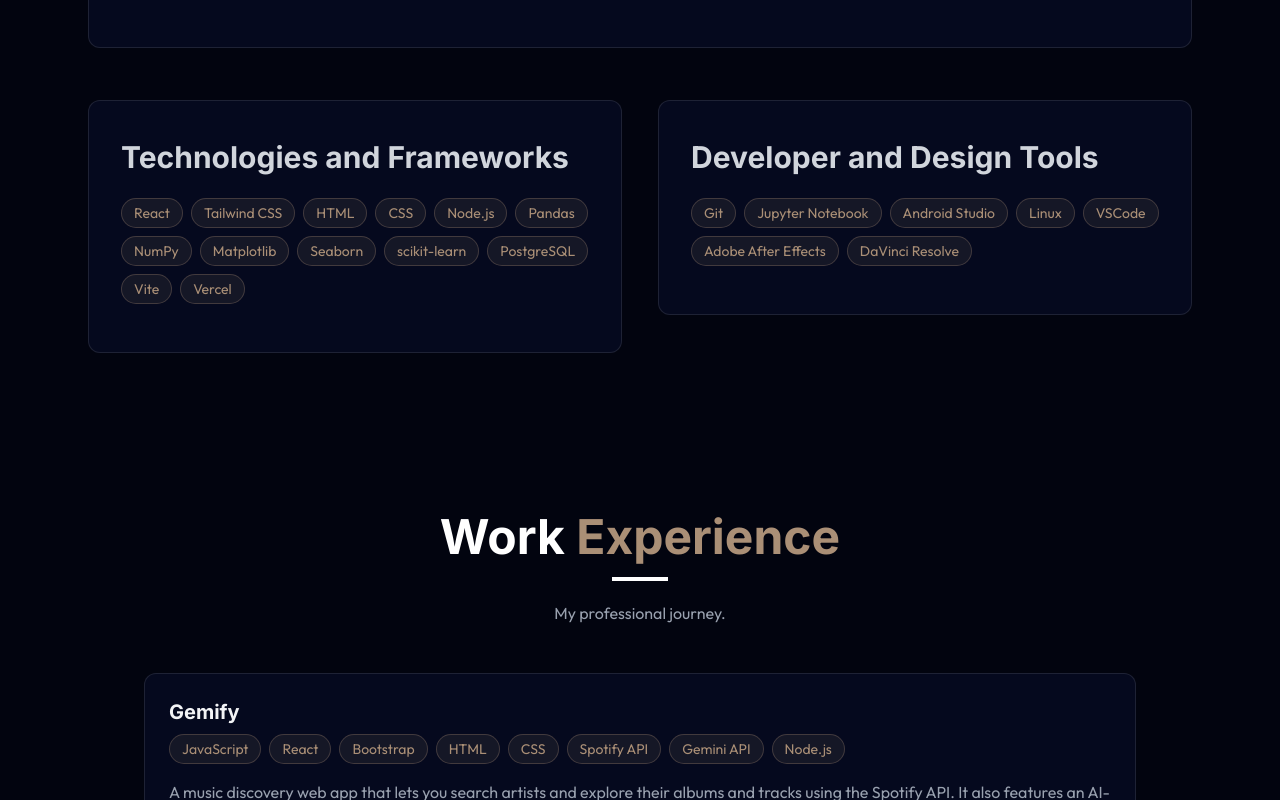
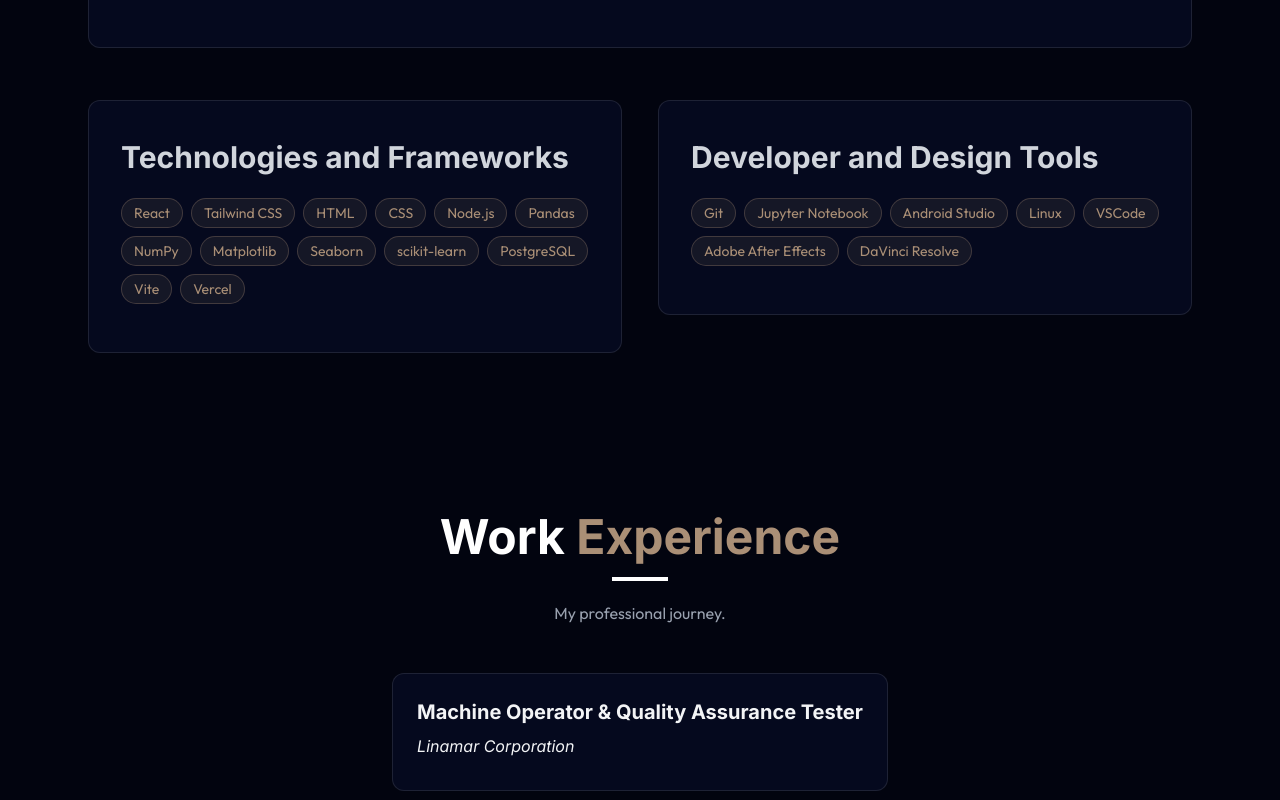
Before and after one commit to louisnguyenn/Louis-Personal-Portfolio, a React (Vite) app: page / in a window 1280 px wide. Shown: the part 2000-2800 px from the top of the page. Built offline with nearby package versions, Linux system fonts and the light colour scheme.

Commit message:
experience structure done

```diff
--- a/src/components/sections/Experience.jsx
+++ b/src/components/sections/Experience.jsx
@@ -1,5 +1,4 @@
 import { ScrollReveal } from '../ScrollReveal'
-import { ArrowRight, Github } from "lucide-react"
 
 export const Experience = () => {
   return (
@@ -16,107 +15,81 @@ export const Experience = () => {
           </p>
         </ScrollReveal>
 
-        {/* project 1 */}
+        {/* experience 1 */}
         <ScrollReveal direction="up" distance={50} duration={0.8}>
           <div className="grid grid-cols-1 gap-6 mb-6">
             <div className="bg-[#05091e] relative p-6 rounded-xl border border-white/10 hover:-translate-y-1 hover:border-[#AA8F76] hover:shadow-2xl hover:shadow-[#AA8F76]/20 transition-all duration-300">
-              <h3 className="text-xl font-bold mb-2">Gemify</h3>
+              <h3 className="text-xl font-bold mb-2">Machine Operator & Quality Assurance Tester</h3>
+              <h3 className="text-l italic mb-2">Linamar Corporation</h3>
 
-              <div className="flex flex-wrap gap-2 mb-4">
-                {["JavaScript", "React", "Bootstrap", "HTML", "CSS", "Spotify API", "Gemini API", "Node.js"].map((tech, key) => (
-                  <span key={key} className="bg-[#AA8F76]/10 text-[#AA8F76] border border-[#AA8F76]/30 py-1 px-3 rounded-full text-sm hover:bg-blue-500/20 hover:shadow-[0_2px_8px_rgba(59,130,246,0.2)] transition duration-300">
-                    {tech}
-                  </span>
-                ))}
-              </div>
-
-              <p className="text-gray-400 mt-4 mb-4">
+              {/* <p className="text-gray-400 mt-4 mb-4">
                 A music discovery web app that lets you search artists and explore their albums and tracks using the Spotify API.
                 It also features an AI-powered chatbot powered by Gemini, allowing users to ask questions about songs, artists,
                 and get personalized recommendations through prompt-engineered responses.
-              </p>
+              </p> */}
 
-              <div className="flex gap-3 items-center">
-                <a href="https://github.com/louisnguyenn/Gemify" target="_blank" className="bg-[#AA8F76] text-white py-3 px-6 rounded font-medium transition-all relative overflow-hidden hover:-translate-y-0.5 hover:bg-[#8A6F56] active:bg-white active:text-[#05091e]">View Project</a>
-                <a href="https://louisnguyenn.github.io/Gemify/" target="_blank" className="bg-[#AA8F76] text-white py-3 px-6 rounded font-medium transition-all relative overflow-hidden hover:-translate-y-0.5 hover:bg-[#8A6F56] active:bg-white active:text-[#05091e]">View Live App</a>
-              </div>
+              {/* <div className="flex gap-3 items-center">
+                <a target="_blank" className="bg-[#AA8F76] text-white py-3 px-6 rounded font-medium transition-all relative overflow-hidden hover:-translate-y-0.5 hover:bg-[#8A6F56] active:bg-white active:text-[#05091e]">View Blog</a>
+              </div> */}
             </div>
           </div>
         </ScrollReveal>
 
-        {/* project 2*/}
+        {/* experience 2*/}
         <ScrollReveal direction="up" distance={50} duration={0.8}>
           <div className="bg-[#05091e] relative p-6 rounded-xl border border-white/10 hover:-translate-y-1 hover:border-[#AA8F76] hover:shadow-2xl hover:shadow-[#AA8F76]/20 transition-all duration-300 mb-6">
-            <h3 className="text-xl font-bold mb-2">FocusIn - GDSC Hacks 2025</h3>
+            <h3 className="text-xl font-bold mb-2">Machine Operator & Final Inspector</h3>
+            <h3 className="text-l italic mb-2">Linamar Corporation</h3>
 
-            <div className="flex flex-wrap gap-2 mb-4">
-              {["JavaScript", "HTML", "CSS", "Chrome Storage API", "Gemini API", "Chrome Extensions"].map((tech, key) => (
-                <span key={key} className="bg-[#AA8F76]/10 text-[#AA8F76] border border-[#AA8F76]/30 py-1 px-3 rounded-full text-sm hover:bg-blue-500/20 hover:shadow-[0_2px_8px_rgba(59,130,246,0.2)] transition duration-300">
-                  {tech}
-                </span>
-              ))}
-            </div>
 
-            <p className="text-gray-400 mt-4 mb-4">
+            {/* <p className="text-gray-400 mt-4 mb-4">
               A lightweight and intuitive Google Chrome extension designed to help users stay focused and reduce distractions by
               blocking time-wasting websites. Whether you're studying, working, or just trying to build better habits, FocusIn
               empowers you to take control of your browsing time.
-            </p>
+            </p> */}
 
-            <div className="flex justify-between items-center">
-              <a href="https://github.com/Wasay09/FocusIn" target="_blank" className="bg-[#AA8F76] text-white py-3 px-6 rounded font-medium transition-all relative overflow-hidden hover:-translate-y-0.5 hover:bg-[#8A6F56] active:bg-white active:text-[#05091e]">View Project</a>
-            </div>
+            {/* <div className="flex justify-between items-center">
+              <a target="_blank" className="bg-[#AA8F76] text-white py-3 px-6 rounded font-medium transition-all relative overflow-hidden hover:-translate-y-0.5 hover:bg-[#8A6F56] active:bg-white active:text-[#05091e]">View Blog</a>
+            </div> */}
           </div>
         </ScrollReveal>
 
-        {/* project 3 */}
+        {/* experience 3 */}
         <ScrollReveal direction="up" distance={50} duration={0.8}>
           <div className="bg-[#05091e] relative p-6 rounded-xl border border-white/10 hover:-translate-y-1 hover:border-[#AA8F76] hover:shadow-2xl hover:shadow-[#AA8F76]/20 transition-all duration-300 mb-6">
-            <h3 className="text-xl font-bold mb-2">Electron Collision Predictor</h3>
+            <h3 className="text-xl font-bold mb-2">Machine Operator</h3>
+            <h3 className="text-l italic mb-2">Linamar Corporation</h3>
 
-            <div className="flex flex-wrap gap-2 mb-4">
-              {["Python", "Pandas", "NumPy", "Scikit-learn", "Matplotlib", "Seaborn", "Jupyter Notebook"].map((tech, key) => (
-                <span key={key} className="bg-[#AA8F76]/10 text-[#AA8F76] border border-[#AA8F76]/30 py-1 px-3 rounded-full text-sm hover:bg-blue-500/20 hover:shadow-[0_2px_8px_rgba(59,130,246,0.2)] transition duration-300">
-                  {tech}
-                </span>
-              ))}
-            </div>
 
-            <p className="text-gray-400 mt-4 mb-4">
+            {/* <p className="text-gray-400 mt-4 mb-4">
               This project uses linear regression to predict the invariant mass resulting from CERN electron collision data.
               By leveraging the energies of two colliding electrons, the model estimates the mass produced from the event.
               The project includes data cleaning, exploratory visualization, model training, and performance evaluation,
               all conducted in an interactive Jupyter Notebook environment.
-            </p>
+            </p> */}
 
-            <div className="flex justify-between items-center">
-              <a href="https://github.com/louisnguyenn/Electron_Collision_Predictor" target="_blank" className="bg-[#AA8F76] text-white py-3 px-6 rounded font-medium transition-all relative overflow-hidden hover:-translate-y-0.5 hover:bg-[#8A6F56] active:bg-white active:text-[#05091e]">View Project</a>
-            </div>
+            {/* <div className="flex justify-between items-center">
+              <a target="_blank" className="bg-[#AA8F76] text-white py-3 px-6 rounded font-medium transition-all relative overflow-hidden hover:-translate-y-0.5 hover:bg-[#8A6F56] active:bg-white active:text-[#05091e]">View Blog</a>
+            </div> */}
           </div>
         </ScrollReveal>
 
-        {/* project 4 */}
+        {/* experience 4 */}
         <ScrollReveal direction="up" distance={50} duration={0.8}>
           <div className="bg-[#05091e] relative p-6 rounded-xl border border-white/10 hover:-translate-y-1 hover:border-[#AA8F76] hover:shadow-2xl hover:shadow-[#AA8F76]/20 transition-all duration-300 mb-6">
-            <h3 className="text-xl font-bold mb-2">Air Quality Analysis in Cities</h3>
+            <h3 className="text-xl font-bold mb-2">Machine Operator</h3>
+            <h3 className="text-l italic mb-2">Linamar Corporation</h3>
 
-            <div className="flex flex-wrap gap-2 mb-4">
-              {["Python", "Pandas", "Matplotlib", "Seaborn", "NumPy", "Jupyter Notebook"].map((tech, key) => (
-                <span key={key} className="bg-[#AA8F76]/10 text-[#AA8F76] border border-[#AA8F76]/30 py-1 px-3 rounded-full text-sm hover:bg-blue-500/20 hover:shadow-[0_2px_8px_rgba(59,130,246,0.2)] transition duration-300">
-                  {tech}
-                </span>
-              ))}
-            </div>
 
-            <p className="text-gray-400 mt-4 mb-4">
+            {/* <p className="text-gray-400 mt-4 mb-4">
               This project focuses on examining air quality metrics across different cities, using Python to uncover patterns
               in environmental data and assess urban air pollution levels, Pandas and NumPy for data manipulation, Matplotlib and Seaborn
               for data visualizations, and Jupyter Notebook for a nice and clean summary of key findings.
-            </p>
+            </p> */}
 
-            <div className="flex justify-between items-center">
-              <a href="https://github.com/louisnguyenn/Global_Air_Quality_Data_Analysis" target="_blank" className="bg-[#AA8F76] text-white py-3 px-6 rounded font-medium transition-all relative overflow-hidden hover:-translate-y-0.5 hover:bg-[#8A6F56] active:bg-white active:text-[#05091e]">View Project</a>
-            </div>
+            {/* <div className="flex justify-between items-center">
+              <a target="_blank" className="bg-[#AA8F76] text-white py-3 px-6 rounded font-medium transition-all relative overflow-hidden hover:-translate-y-0.5 hover:bg-[#8A6F56] active:bg-white active:text-[#05091e]">View Blog</a>
+            </div> */}
           </div>
         </ScrollReveal>
       </div>
```
